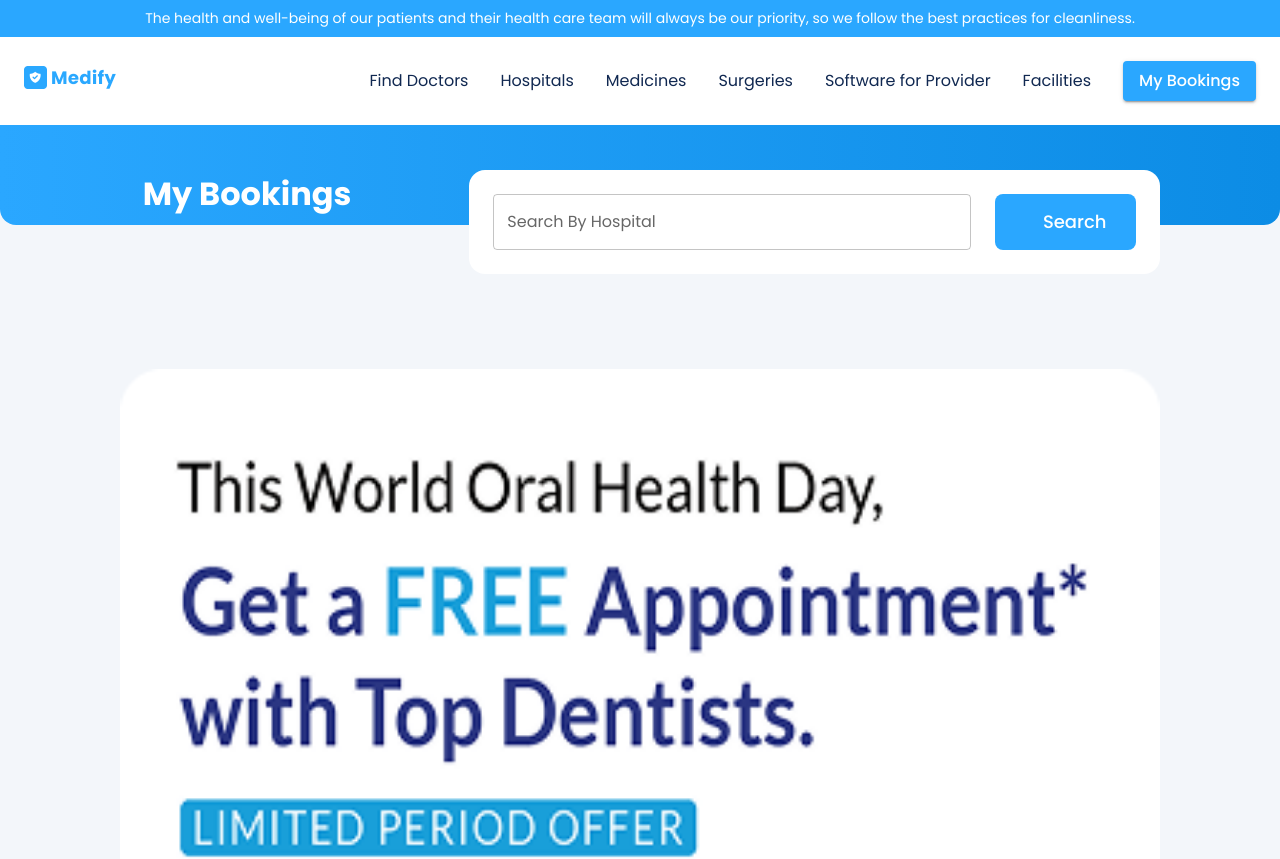
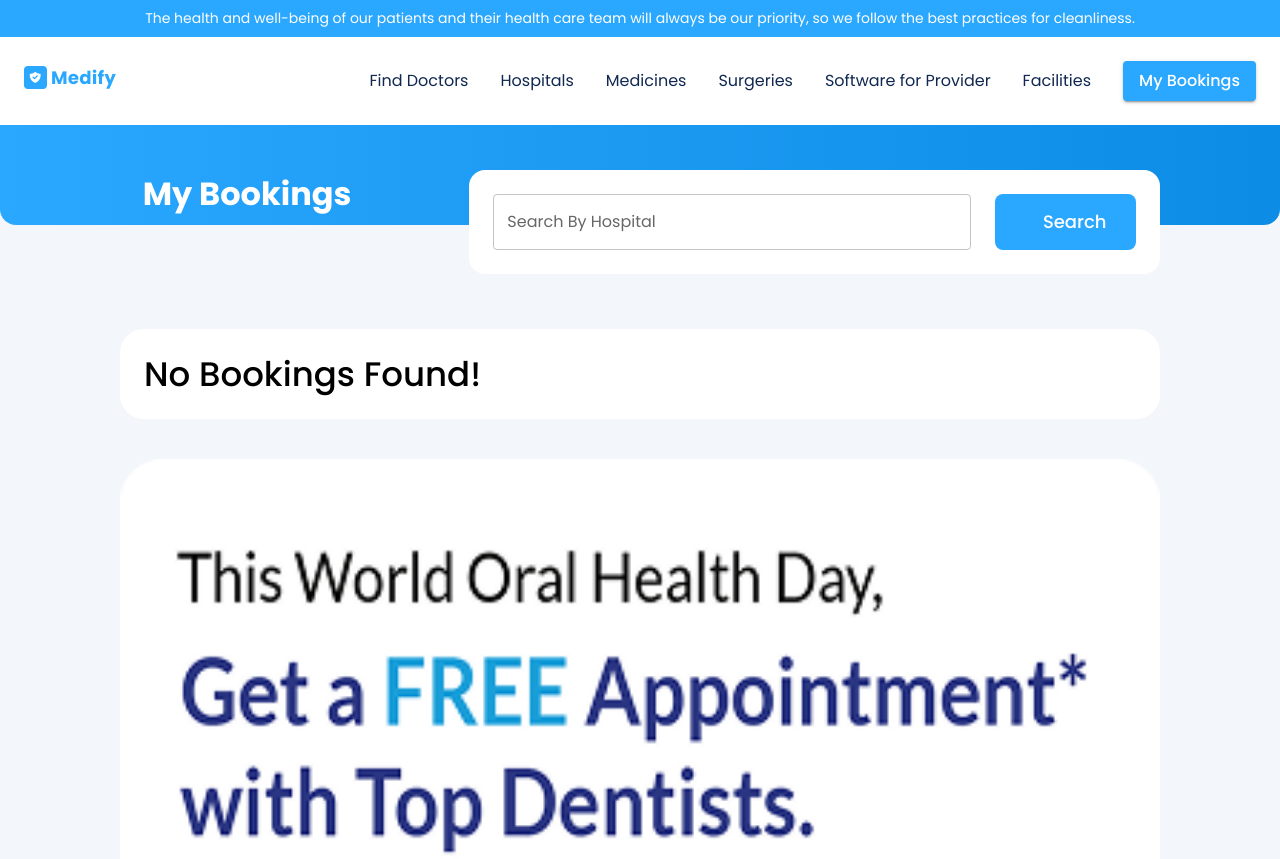
Before and after one commit to deepika0603/medify, a React (Vite) app in the folder medify/: page /my-bookings in a window 1280 px wide. Shown: the top 859 px of the page. Built offline with nearby package versions, Linux system fonts and the light colour scheme; some icons are missing.

Commit message:
add conditional rendering text to mybookings

```diff
--- a/medify/src/MyBookings/MyBookings.jsx
+++ b/medify/src/MyBookings/MyBookings.jsx
@@ -1,6 +1,6 @@
 import NavBar from "../components/NavBar/NavBar";
 import SearchBar from "../components/SearchBar/SearchBar";
-import { Box, Stack, Grid, Container } from "@mui/material";
+import { Box, Stack, Grid, Container, Typography  } from "@mui/material";
 import DownloadApp from "../components/Sections/DownloadApp/DownloadApp";
 import Footer from "../components/Footer/Footer";
 import { useState, useEffect, useCallback } from "react";
@@ -104,13 +104,33 @@ export default function MyBookings() {
             }}
           >
             <Stack width={{ sm: "100%", md: "100%", xl: "66%" }} spacing={3}>
-              {bookings.map((booking, ind) => (
+              {/* {bookings.map((booking, ind) => (
                 <HospitalCard
                   type="Booking Card"
                   hospital={booking}
                   key={booking["Provider ID"] + ind}
                 />
-              ))}
+              ))} */}
+              {!bookings.length ? (
+                <Box
+                  backgroundColor="white"
+                  height="fit-content"
+                  p={3}
+                  borderRadius={6}
+                >
+                  <Typography variant="h4" fontWeight={500}>
+                    No Bookings Found!
+                  </Typography>
+                </Box>
+              ) : (
+                bookings.map((booking, ind) => (
+                  <HospitalCard
+                    type="Booking Card"
+                    hospital={booking}
+                    key={booking["Provider ID"] + ind}
+                  />
+                ))
+              )}
             </Stack>
             <Box width={{ sm: "100%", xl: "30%" }} mb={4}>
               <Box component="img" src={Banner} alt="Banner" width="100%" />
```
